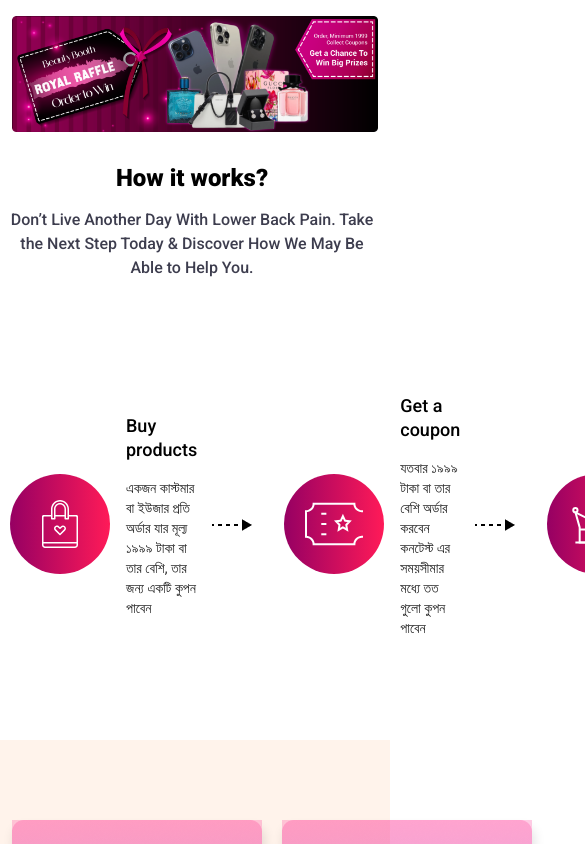
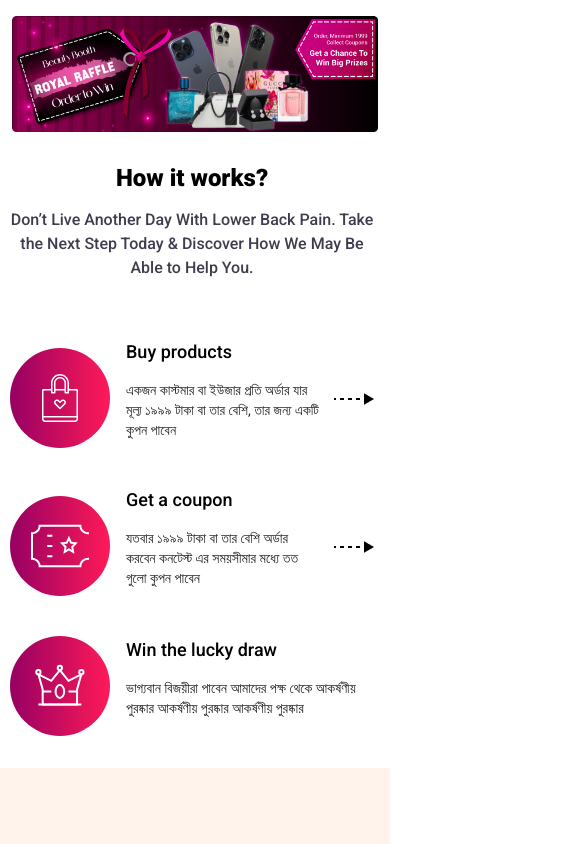
Before and after one commit to tanvirtbf/BeautyBooth-Raffle-Draw-Page-Next.js-Bootstrap, a Next.js app: page /raffle-draw in a window 390 px wide. Shown: the top 844 px of the page, 585 px wide, since content can reach past the window. Built offline with nearby package versions, Linux system fonts and the light colour scheme.

Commit message:
line how it works section responsive

```diff
--- a/src/app/raffle-draw/raffle-draw.module.css
+++ b/src/app/raffle-draw/raffle-draw.module.css
@@ -52,7 +52,7 @@
 
 @media (max-width: 576px){
   .secondPart{
-    flex-direction: column;
+    grid-template-columns: 1fr;
     gap: 32px;
   }
   .howItWorks{
```
